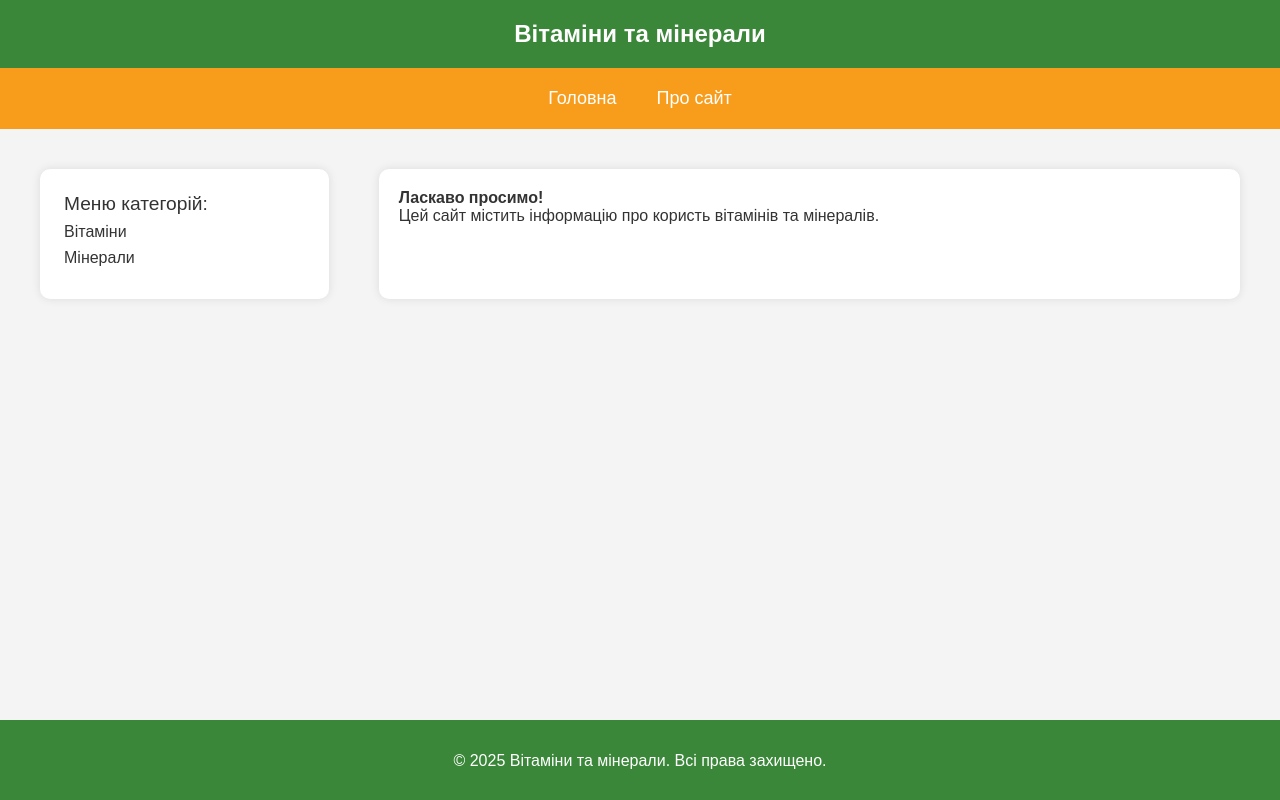
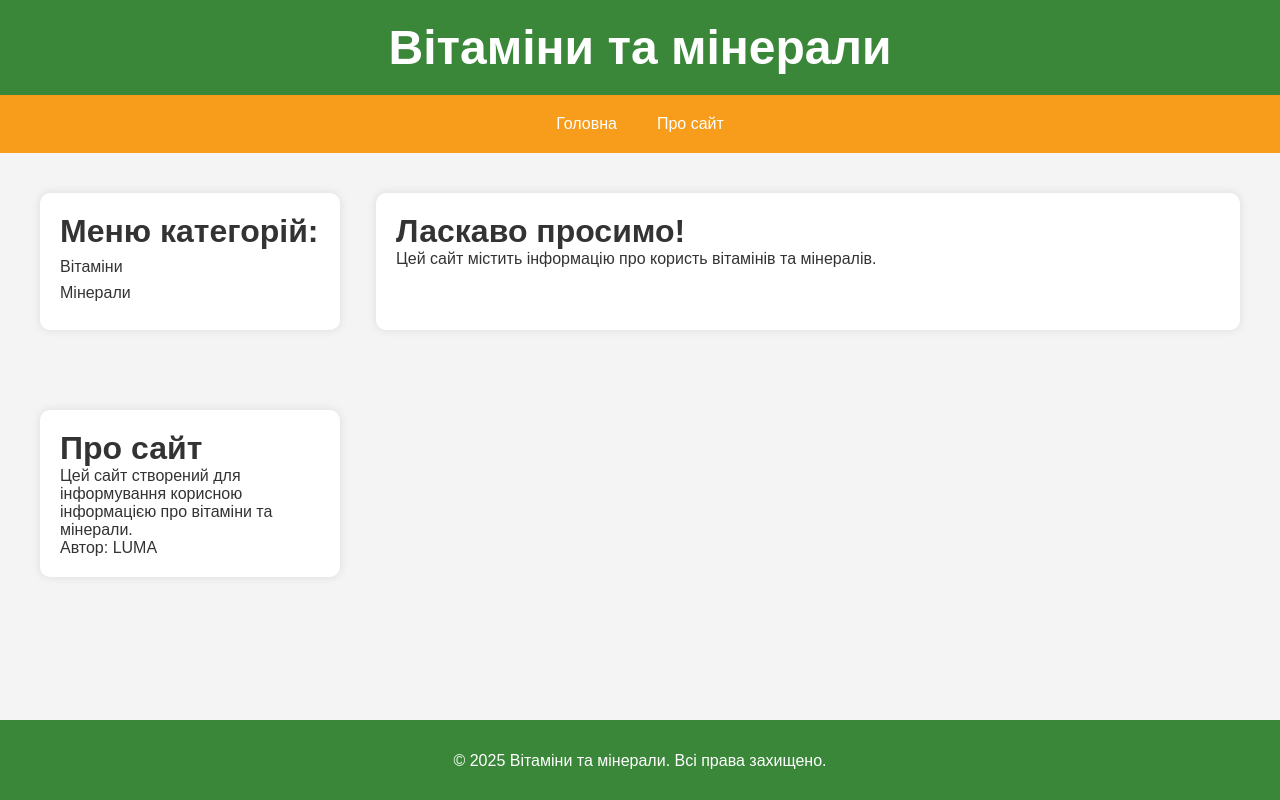
Before and after one commit to LUMA002/php_labs, a PHP site: page / in a window 1280 px wide. Run offline with PHP 8.4, Linux system fonts and the light colour scheme.

Commit message:
lab2, v1

```diff
--- a/css/styles.css
+++ b/css/styles.css
@@ -5,19 +5,18 @@
     --text-color: #333;
     --white: #ffffff;
     --shadow: 0 0 10px rgba(0, 0, 0, 0.1);
+    --border-radius: 10px;
+    --padding-standard: 20px;
+    --sidebar-width: 25%;
+    --content-width: 72%;
 }
 
+/* Reset styles */
 * {
     box-sizing: border-box;
-}
-
-html, body, div, span, h1, h2, h3, h4, h5, h6, p, a, img, dl, dt, dd,
-ol, ul, li, form, table, caption, tr, th, td, article, aside, footer, header{
     margin: 0;
     padding: 0;
     border: 0;
-    font-size: 100%;
-    vertical-align: baseline;
 }
 
 html {
@@ -26,8 +25,6 @@ html {
 
 body {
     font-family: Arial, sans-serif;
-    margin: 0;
-    padding: 0;
     background-color: var(--background-color);
     color: var(--text-color);
     display: flex;
@@ -35,18 +32,24 @@ body {
     min-height: 100vh;
 }
 
+/* Layout components */
 .container {
     width: 100%;
-    margin: 0 auto;
-    padding: 20px;
+    padding: var(--padding-standard);
+}
+
+.main-content {
     display: flex;
     justify-content: space-between;
+    padding: var(--padding-standard);
+    flex-grow: 1;
+    width: 100%;
 }
 
 header {
     background-color: var(--primary-color);
     color: var(--white);
-    padding: 20px;
+    padding: var(--padding-standard);
     text-align: center;
     font-size: 24px;
 }
@@ -62,7 +65,6 @@ nav a {
     color: var(--white);
     text-decoration: none;
     padding: 10px 20px;
-    font-size: 18px;
 }
 
 nav a:hover {
@@ -70,27 +72,22 @@ nav a:hover {
     border-radius: 5px;
 }
 
-.main-content {
-    display: flex;
-    justify-content: space-between;
-    padding: 20px;
-    flex-grow: 1;
-    width: 100%;
-    gap: 50px;
-}
-
-.sidebar {
-    width: 25%;
+.sidebar, .article-style {
     background-color: var(--white);
-    padding: 1.5em;
-    margin-left: 0;
-    border-radius: 10px;
+    width: var(--sidebar-width);
+    padding: var(--padding-standard);
+    border-radius: var(--border-radius);
     box-shadow: var(--shadow);
     align-self: flex-start;
 }
 
-.sidebar p {
-    font-size: larger;
+
+.content {
+    width: var(--content-width);
+    background-color: var(--white);
+    padding: var(--padding-standard);
+    border-radius: var(--border-radius);
+    box-shadow: var(--shadow);
 }
 
 ul li {
@@ -104,14 +101,6 @@ a, a:hover, a:focus, a:active {
     color: inherit;
 }
 
-.content {
-    width: 75%;
-    background-color: var(--white);
-    padding: 20px;
-    border-radius: 10px;
-    box-shadow: var(--shadow);
-}
-
 footer {
     width: 100%;
     height: 5rem;
--- a/index.php
+++ b/index.php
@@ -8,20 +8,12 @@
 </head>
 <body>
 
-<?php require_once 'header.php'; ?>
+<?php require_once './layout/header.php'; ?>
 
-<div class="container">
-    <div class="main-content">
-        <?php require_once 'left_menu.php'; ?>
+<?php require_once './views/main.php'; ?>
+<?php require_once './views/about.php'; ?>
 
-        <div class="content">
-            <h1>Ласкаво просимо!</h1>
-            <p>Цей сайт містить інформацію про користь вітамінів та мінералів.</p>
-        </div>
-    </div>
-</div>
-
-<?php require_once 'footer.php'; ?>
+<?php require_once './layout/footer.php'; ?>
 
 </body>
 </html>
--- /dev/null
+++ b/layout/container_end.php
@@ -0,0 +1,2 @@
+    </div>
+</div>
--- /dev/null
+++ b/layout/container_start.php
@@ -0,0 +1,2 @@
+<div class="container">
+    <div class="main-content">
--- a/header.php
+++ b/layout/header.php
@@ -4,5 +4,5 @@
 
 <nav>
     <a href="index.php" class="nav-link">Головна</a>
-    <a href="about.php" class="nav-link">Про сайт</a>
+    <a href="./views/about.php" class="nav-link">Про сайт</a>
 </nav>
--- a/left_menu.php
+++ b/layout/left_menu.php
@@ -1,5 +1,5 @@
 <div class="sidebar">
-    <p>Меню категорій:</p>
+    <h1>Меню категорій:</h1>
     <ul>
         <li><a href="#">Вітаміни</a></li>
         <li><a href="#">Мінерали</a></li>
--- /dev/null
+++ b/views/about.php
@@ -0,0 +1,10 @@
+<div class="container">
+    <div class="main-content">
+        <div class="sidebar">
+            <h1>Про сайт</h1>
+            <p>Цей сайт створений для інформування корисною інформацією про вітаміни та мінерали.</p>
+            <p>Автор: LUMA</p>
+        </div>
+
+    </div>
+</div>
--- /dev/null
+++ b/views/main.php
@@ -0,0 +1,9 @@
+<div class="container">
+    <div class="main-content">
+        <?php require_once './layout/left_menu.php'; ?>
+        <div class="content">
+            <h1>Ласкаво просимо!</h1>
+            <p>Цей сайт містить інформацію про користь вітамінів та мінералів.</p>
+        </div>
+    </div>
+</div>
```
Also changed, not shown: layout/footer.php (renamed from footer.php).
